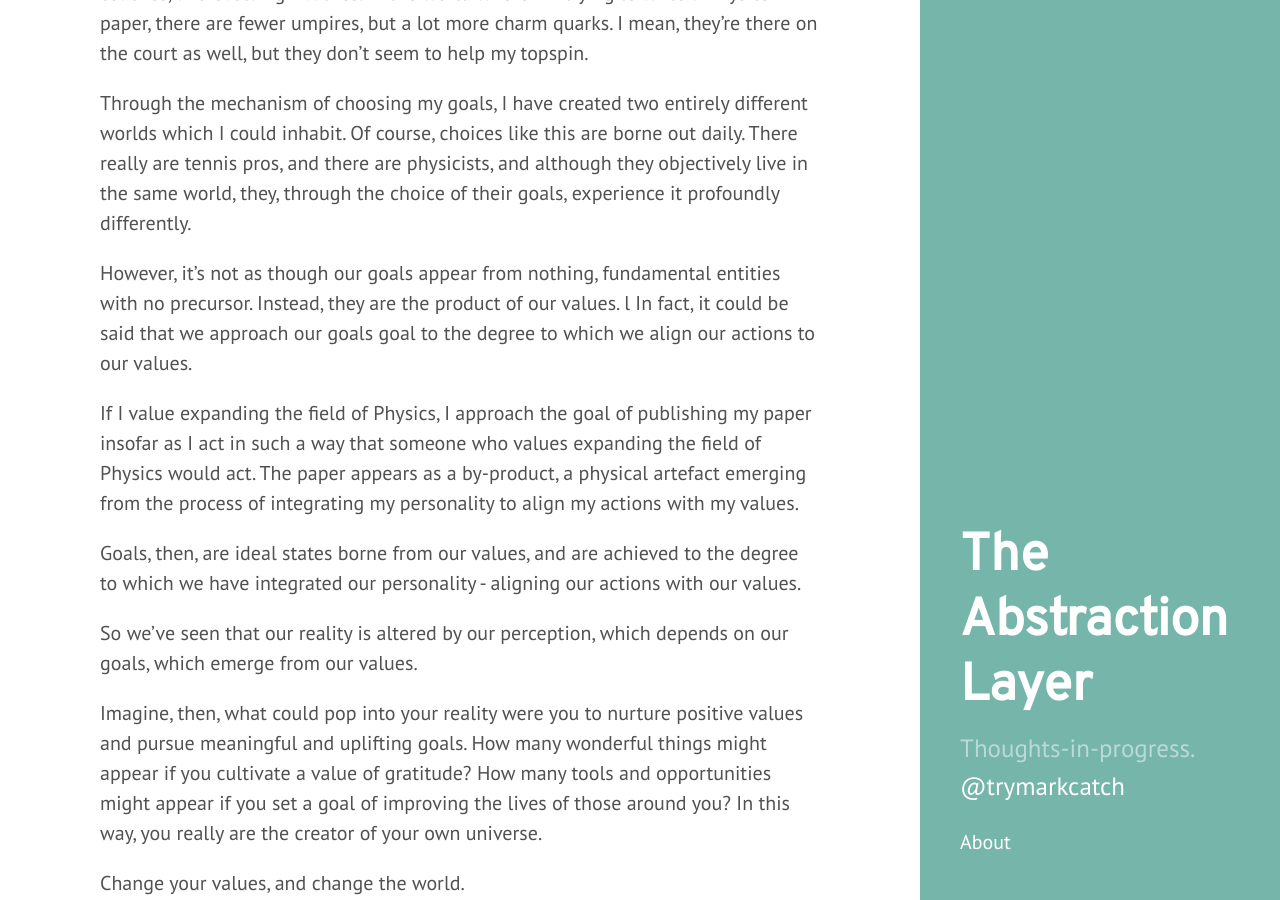
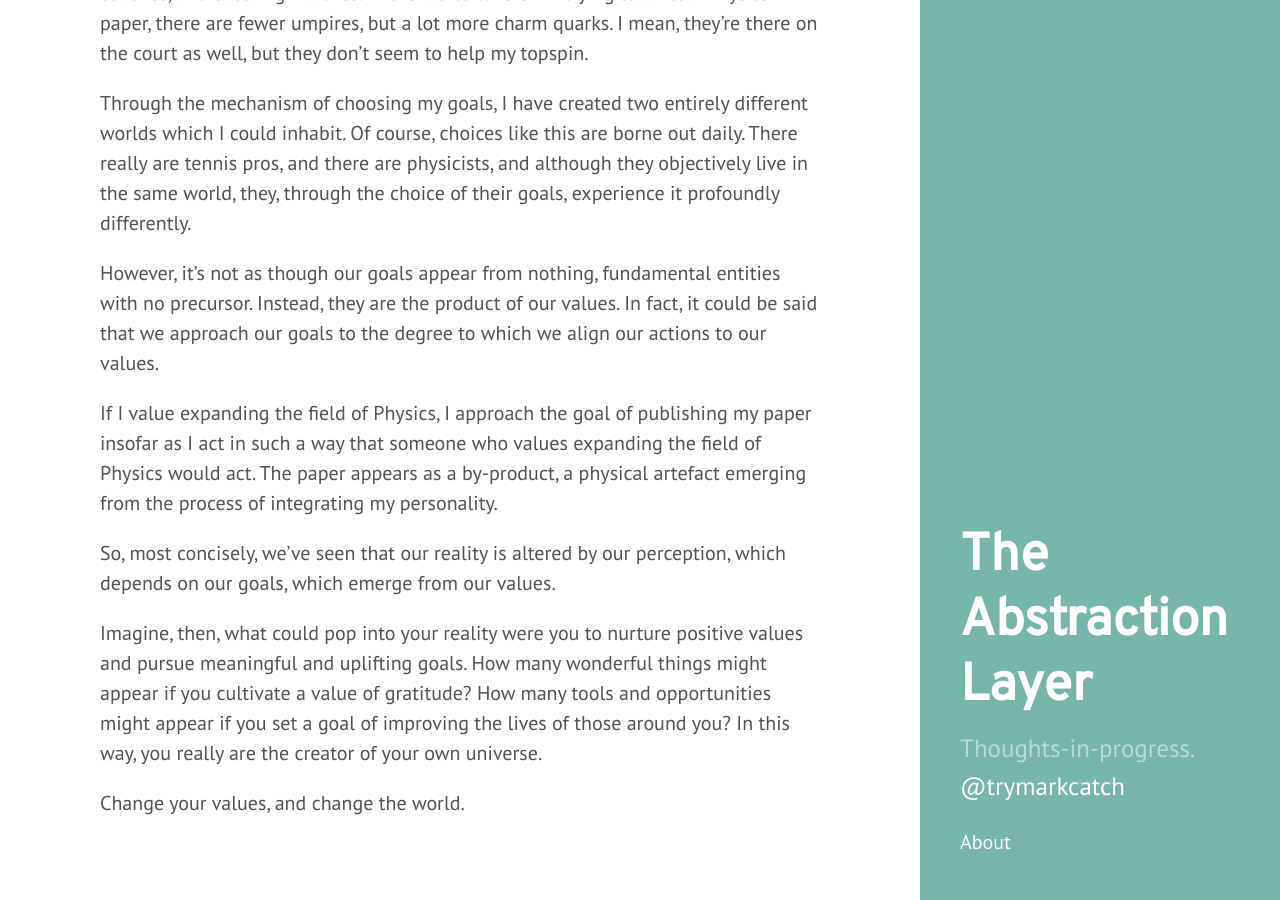
Before and after one commit to markmccaigue/markmccaigue.github.io, a Jekyll site: the page built from _posts/2020-10-18-perception-is-reality.md, in a window 1280 px wide and 900 px high, scrolled down 2327 px. Built offline with Jekyll 4.4.1, drawn with Linux system fonts in a browser that asks for light colours; Markdown is read by kramdown in place of the engine named in the settings; comment, search, counter and statistics services are not loaded.

Commit message:
Bit of editing.

```diff
--- a/_posts/2020-10-18-perception-is-reality.md
+++ b/_posts/2020-10-18-perception-is-reality.md
@@ -31,13 +31,11 @@ In a world where I'm trying to become a tennis pro, I live in a world of sponsor
 
 Through the mechanism of choosing my goals, I have created two entirely different worlds which I could inhabit. Of course, choices like this are borne out daily. There really are tennis pros, and there are physicists, and although they objectively live in the same world, they, through the choice of their goals, experience it profoundly differently.
 
-However, it's not as though our goals appear from nothing, fundamental entities with no precursor. Instead, they are the product of our values. l In fact, it could be said that we approach our goals goal to the degree to which we align our actions to our values.
+However, it's not as though our goals appear from nothing, fundamental entities with no precursor. Instead, they are the product of our values. In fact, it could be said that we approach our goals to the degree to which we align our actions to our values.
 
-If I value expanding the field of Physics, I approach the goal of publishing my paper insofar as I act in such a way that someone who values expanding the field of Physics would act. The paper appears as a by-product, a physical artefact emerging from the process of integrating my personality to align my actions with my values.
+If I value expanding the field of Physics, I approach the goal of publishing my paper insofar as I act in such a way that someone who values expanding the field of Physics would act. The paper appears as a by-product, a physical artefact emerging from the process of integrating my personality.
 
-Goals, then, are ideal states borne from our values, and are achieved to the degree to which we have integrated our personality - aligning our actions with our values.
-
-So we've seen that our reality is altered by our perception, which depends on our goals, which emerge from our values.
+So, most concisely, we've seen that our reality is altered by our perception, which depends on our goals, which emerge from our values.
 
 Imagine, then, what could pop into your reality were you to nurture positive values and pursue meaningful and uplifting goals. How many wonderful things might appear if you cultivate a value of gratitude? How many tools and opportunities might appear if you set a goal of improving the lives of those around you? In this way, you really are the creator of your own universe.
 
```
